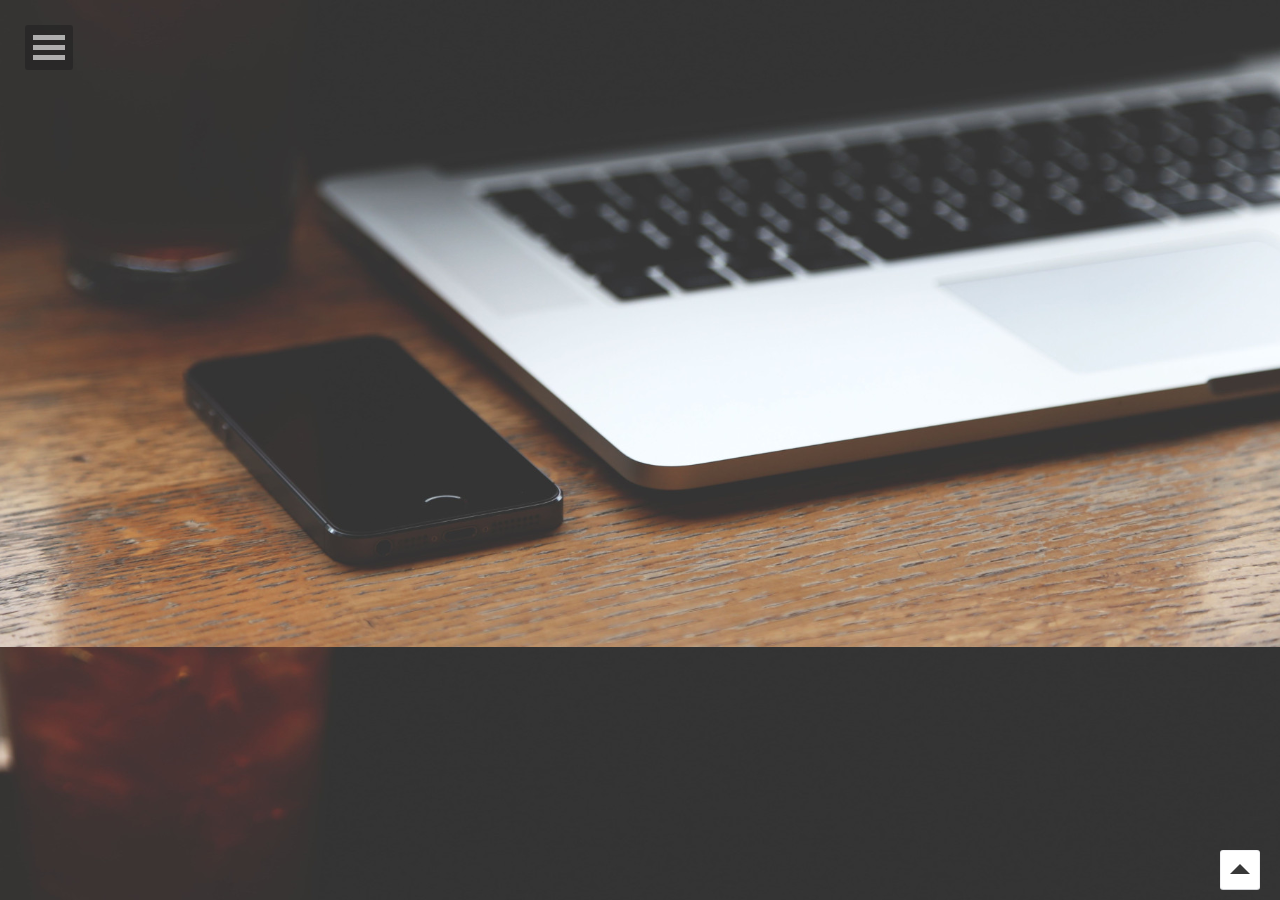
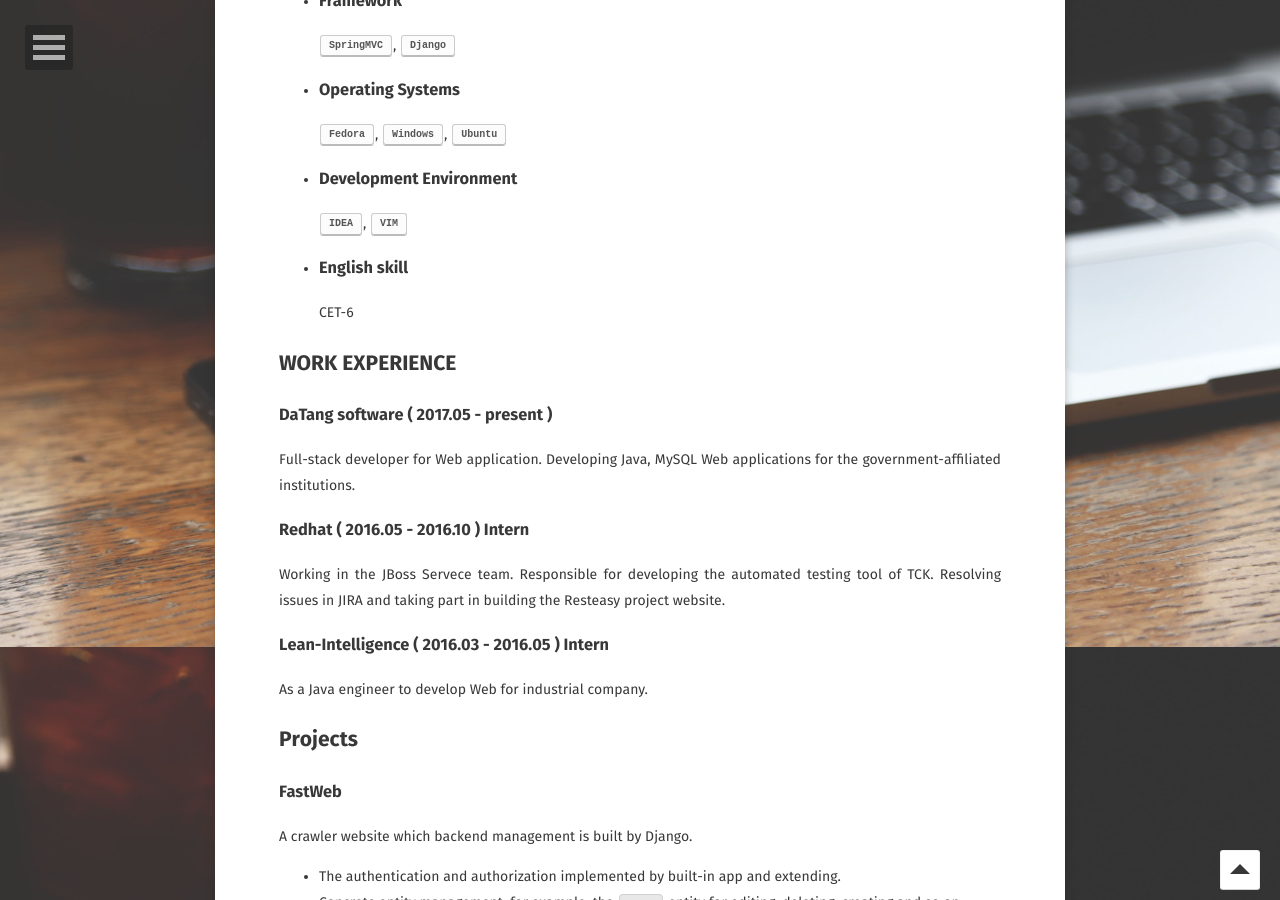
Before and after one commit to CathrineTeng/CathrineTeng.github.io, a Jekyll site: the page built from resume/index.md, in a window 1280 px wide and 900 px high, scrolled down 1153 px. Built offline with Jekyll 4.4.1, drawn with Linux system fonts in a browser that asks for light colours; some web fonts are replaced; some of the changed text lies outside the part shown.

Commit message:
add the content of resume

```diff
--- a/resume/index.md
+++ b/resume/index.md
@@ -1,8 +1,83 @@
 ---
 layout: page
 title: TengYan's Resume
-excerpt: "A List of Projects"
+excerpt: ""
 comments: false
 ---
 
-### Hello This My Resume
+## EDUCATION
+###  BeiHang University ( 2014.09 - 2017.03 )
+
+**Computer Technology  Master**
+
+Main research fields:
+* AADL
+* Formal Analysis and Verification
+* CSP formal language
+
+### Hebei University of Architecture and Engineering ( 2010.09 - 2014.06)
+
+**Computer Science and Technology Bachelor**
+
+Main courses:
+* Data Structure and Algorithm
+* Principle of Computer Composition
+* Network and Protocols
+* Object-oriented Languages
+
+## SKILLS
+
+* ### Programming Languages
+  <kbd>Java</kbd>, <kbd>C++</kbd>, <kbd>Python</kbd>, <kbd>JavaScript</kbd>, <kbd>Shell</kbd>
+
+* ### Web Development
+ <kbd> HTML</kbd>, <kbd>CSS</kbd>, <kbd>JQuery</kbd>
+
+* ### Auxiliary Means
+ <kbd> Git</kbd>, <kbd>SVN</kbd>, <kbd>Jenkins</kbd>, <kbd>Ant</kbd>, <kbd>Maven</kbd>, <kbd>JIRA</kbd>
+
+* ### Framework
+ <kbd> SpringMVC</kbd>, <kbd>Django</kbd>
+
+* ### Operating Systems
+  <kbd>Fedora</kbd>, <kbd>Windows</kbd>, <kbd>Ubuntu</kbd>
+
+* ### Development Environment
+  <kbd>IDEA</kbd>, <kbd>VIM</kbd>
+
+* ### English skill
+CET-6
+
+## WORK EXPERIENCE
+
+### DaTang software ( 2017.05 - present )
+Full-stack developer for Web application. Developing Java, MySQL Web applications for the government-affiliated institutions.
+
+### Redhat ( 2016.05 - 2016.10 ) Intern
+Working in the JBoss Servece team. Responsible for developing the automated testing tool of TCK. Resolving issues in JIRA and taking part in building the Resteasy project website.
+
+### Lean-Intelligence ( 2016.03 - 2016.05 ) Intern
+As a Java engineer to develop Web for industrial company.
+
+
+## Projects
+
+### FastWeb
+A crawler website which backend management is built by Django.
+* The authentication and authorization implemented by built-in app and extending.
+* Concrete entity management, for example, the `menu` entity for editing, deleting, creating and so on.
+* The index page of the backend management.
+
+### IMAX
+IMAX provides capabilities for creation and deployment of reports, charts, dashboards, and interactive data visualization solutions.
+* Developing slide-board widgets to show the info and implementing the data interface
+* Developing composed widgets to implement the linkage and data interface
+* Customization of [echarts](http://echarts.baidu.com/)
+
+### Automated Testing Tool of TCK
+[TCK](https://jcp.org/en/resources/tdk) is kind of complicated and there are a lot of preparations to do. The automated testing tool makes use of Jenkins to go through the preparation to email the results.
+* The implementation is by Jenkins
+* The preparation includes: downloading code from github and installing the package locally by maven
+* Run the tests
+* Email results to person in charge
+* Shell is used to execute the above process
```
